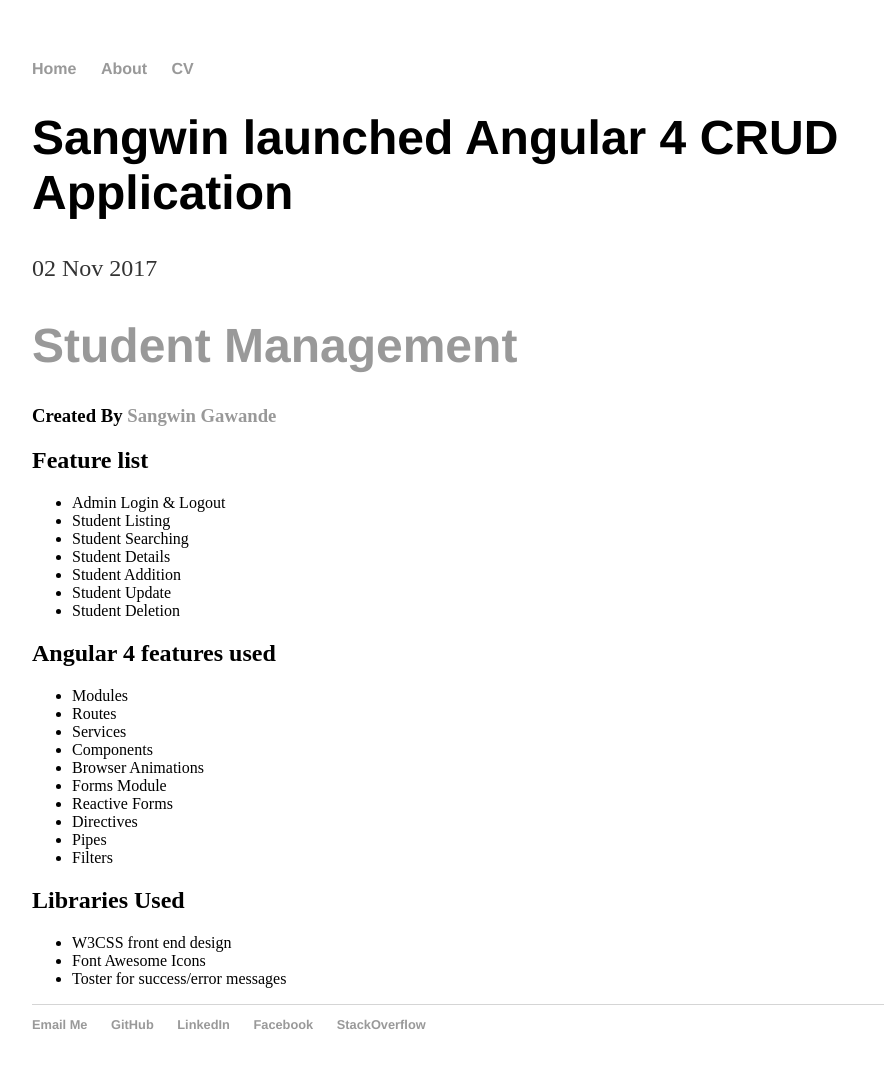
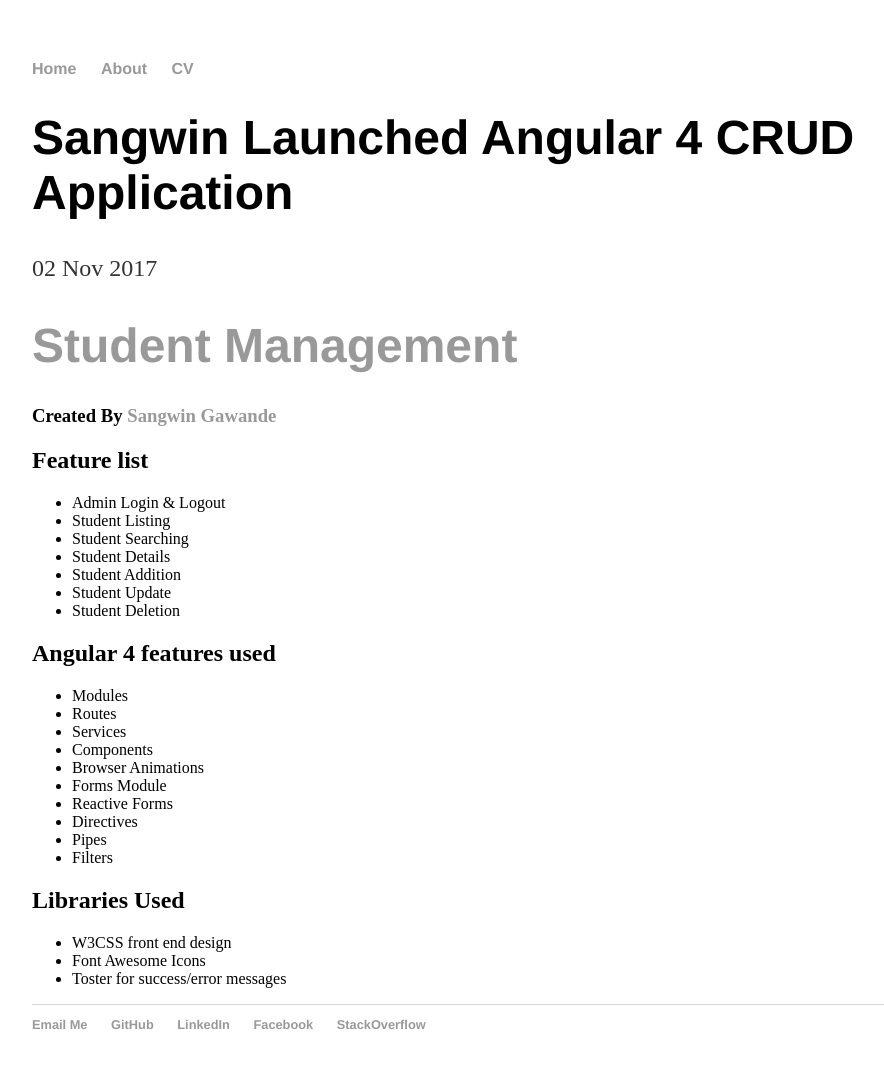
Before and after one commit to sangwin/sangwin.github.io, a Jekyll site: the page built from _posts/2017-11-02-sangwin-launches-angular-4-crud-application.md, in a window 1280 px wide. Shown: the whole page, without its empty margins (160-1044 px from the left). Built offline with Jekyll 4.4.1, drawn with Linux system fonts in a browser that asks for light colours.

```diff
--- a/_posts/2017-11-02-sangwin-launches-angular-4-crud-application.md
+++ b/_posts/2017-11-02-sangwin-launches-angular-4-crud-application.md
@@ -1,6 +1,6 @@
 ---
 layout: post
-title: "Sangwin launched Angular 4 CRUD Application"
+title: "Sangwin Launched Angular 4 CRUD Application"
 date: 2017-11-02
 ---
 
```
